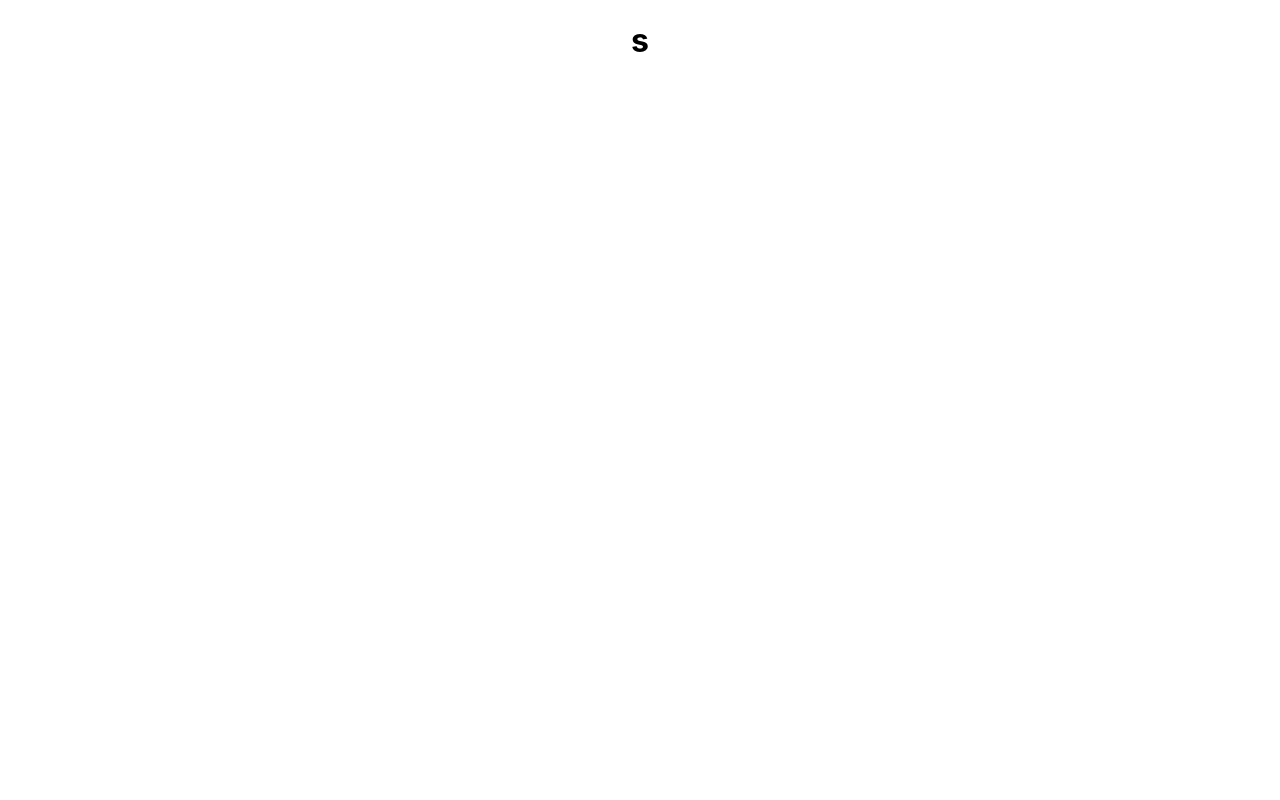
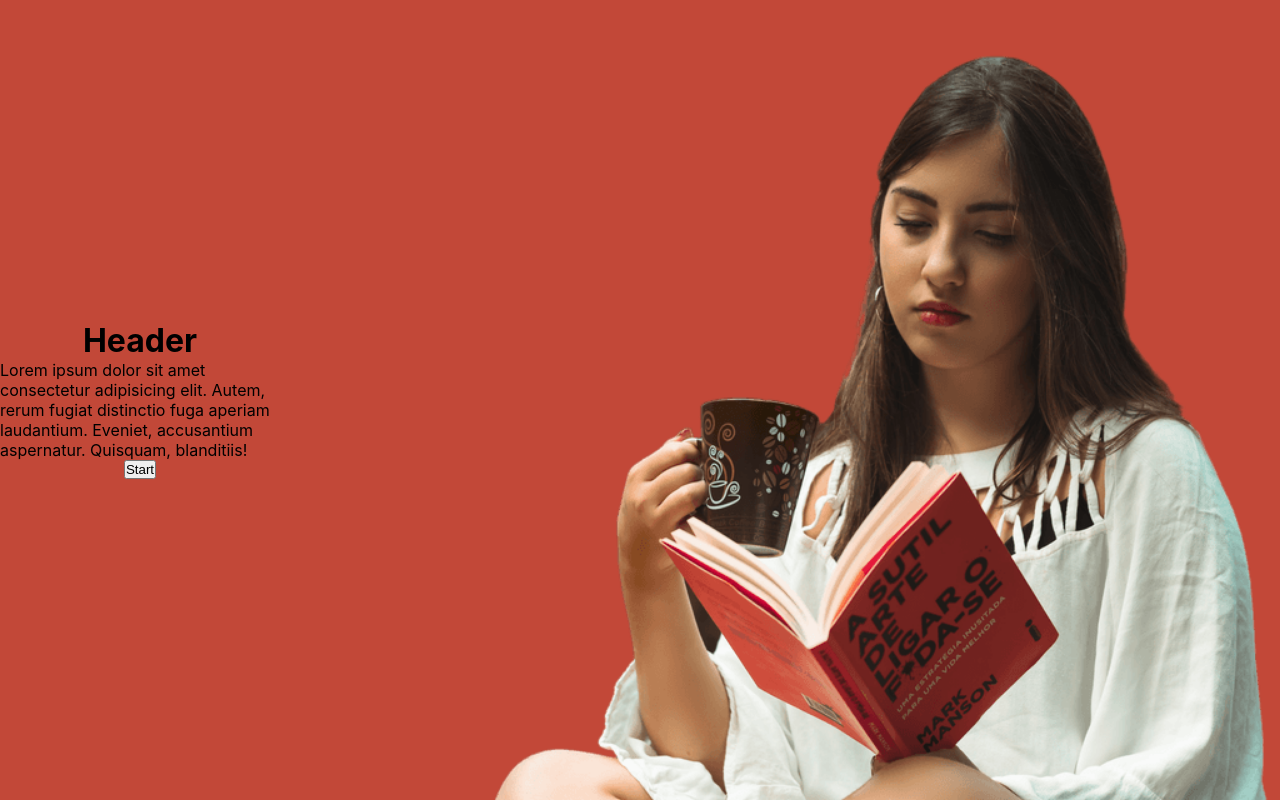
Before and after one commit to mohammadkhalaf/bookie, a React (Create React App) app in the folder client/: page / in a window 1280 px wide. Built offline with nearby package versions, Linux system fonts and the light colour scheme; the HTML template or start-up script is replaced by a standard one.

Commit message:
add router

```diff
--- a/client/src/App.css
+++ b/client/src/App.css
@@ -1,38 +1,5 @@
-.App {
-  text-align: center;
+* {
+  padding: 0;
+  margin: 0;
+  box-sizing: border-box;
 }
-
-.App-logo {
-  height: 40vmin;
-  pointer-events: none;
-}
-
-@media (prefers-reduced-motion: no-preference) {
-  .App-logo {
-    animation: App-logo-spin infinite 20s linear;
-  }
-}
-
-.App-header {
-  background-color: #282c34;
-  min-height: 100vh;
-  display: flex;
-  flex-direction: column;
-  align-items: center;
-  justify-content: center;
-  font-size: calc(10px + 2vmin);
-  color: white;
-}
-
-.App-link {
-  color: #61dafb;
-}
-
-@keyframes App-logo-spin {
-  from {
-    transform: rotate(0deg);
-  }
-  to {
-    transform: rotate(360deg);
-  }
-}
--- a/client/src/App.js
+++ b/client/src/App.js
@@ -1,9 +1,20 @@
+import { BrowserRouter, Routes, Route } from 'react-router-dom';
+import LandingPage from './pages/landingpage/LandingPage';
+import Homepage from './pages/Home/Homepage';
+import Error from './pages/Error/Error';
+
 import './App.css';
 
 function App() {
   return (
     <div className='App'>
-      <h1>s</h1>
+      <BrowserRouter>
+        <Routes>
+          <Route path='/' element={<LandingPage />} />
+          <Route path='/home' element={<Homepage />} />
+          <Route path='*' element={<Error />} />
+        </Routes>
+      </BrowserRouter>
     </div>
   );
 }
--- /dev/null
+++ b/client/src/components/Login/Login.jsx
@@ -0,0 +1,46 @@
+import { useState } from 'react';
+import Register from '../Register/Register';
+const userObject = {};
+
+const Login = () => {
+  const [user, setUser] = useState(userObject);
+  const [register, setRegister] = useState(false);
+
+  const changeHandler = (e) => {
+    console.log(e.target);
+  };
+  const submitHandler = (e) => {
+    e.preventDefault();
+  };
+  const toggleHandler = () => {
+    setRegister(!register);
+  };
+  return (
+    <div>
+      {!register && <Register />}
+      {register && (
+        <>
+          <form onSubmit={submitHandler}>
+            <h1>Login</h1>
+
+            <label>
+              <span>Email:</span>
+              <input type='email' />
+            </label>
+            <label>
+              <span>Password:</span>
+              <input type='password' />
+            </label>
+            <button>Login</button>
+          </form>
+          <p>
+            Do not have an account
+            <button onClick={toggleHandler}>Register here</button>
+          </p>
+        </>
+      )}
+    </div>
+  );
+};
+
+export default Login;
--- /dev/null
+++ b/client/src/components/Register/Register.jsx
@@ -0,0 +1,54 @@
+import { useState } from 'react';
+import Login from '../Login/Login';
+const userObject = {};
+
+const Register = () => {
+  const [user, setUser] = useState(userObject);
+  const [register, setRegister] = useState(true);
+
+  const changeHandler = (e) => {
+    console.log(e.target);
+  };
+  const submitHandler = (e) => {
+    e.preventDefault();
+  };
+  const toggleHandler = () => {
+    setRegister(!register);
+    console.log('s');
+  };
+  return (
+    <div>
+      {register && <Login />}
+      {!register && (
+        <>
+          <form onSubmit={submitHandler}>
+            <h1>Register</h1>
+            <label>
+              <span>Name:</span>
+              <input type='text' />
+            </label>
+            <label>
+              <span>Email:</span>
+              <input type='email' />
+            </label>
+            <label>
+              <span>Password:</span>
+              <input type='password' />
+            </label>
+            <label>
+              <span>Confirm Password:</span>
+              <input type='password' />
+            </label>
+            <button>Register</button>
+            <p>
+              Do you have an account?
+              <button onClick={toggleHandler}>Login</button>
+            </p>
+          </form>
+        </>
+      )}
+    </div>
+  );
+};
+
+export default Register;
--- /dev/null
+++ b/client/src/pages/Error/Error.jsx
@@ -0,0 +1,14 @@
+import React from 'react';
+import { Link } from 'react-router-dom';
+
+const Error = () => {
+  return (
+    <div>
+      <h1>Not found</h1>
+
+      <Link to='/'>Back home</Link>
+    </div>
+  );
+};
+
+export default Error;
--- /dev/null
+++ b/client/src/pages/Home/Homepage.jsx
@@ -0,0 +1,7 @@
+import React from 'react';
+
+const Homepage = () => {
+  return <div>Homepage</div>;
+};
+
+export default Homepage;
--- /dev/null
+++ b/client/src/pages/landingpage/Landing.module.css
@@ -0,0 +1,45 @@
+.landingpage {
+  display: flex;
+
+  width: 100%;
+  height: 100vh;
+  background-color: #c24838;
+}
+.info {
+  flex-basis: 30%;
+  display: flex;
+  flex-direction: column;
+
+  height: 100%;
+
+  align-items: center;
+  justify-content: center;
+}
+.imgContainer {
+  flex-basis: 70%;
+  height: 100%;
+}
+.img {
+  height: 100%;
+  display: flex;
+  align-items: center;
+  justify-content: center;
+}
+img {
+  /* background-color: #c9bfbf; */
+
+  height: 100%;
+  max-width: 80rem;
+  object-fit: cover;
+
+  /* border-radius: 50%; */
+}
+@media screen and (max-width: 850px) {
+  .imgContainer {
+    display: none;
+  }
+  .info {
+    flex-basis: 100%;
+    background-color: red;
+  }
+}
--- /dev/null
+++ b/client/src/pages/landingpage/LandingPage.jsx
@@ -0,0 +1,41 @@
+import classes from './Landing.module.css';
+import book from '../../assets/landingimg.png';
+import Register from '../../components/Register/Register';
+import { useState } from 'react';
+
+const LandingPage = () => {
+  const [register, setRegister] = useState(false);
+  const RegisterHandler = () => {
+    setRegister(!register);
+  };
+  return (
+    <>
+      {/* <nav className={classes.nav}>
+        <h1>header</h1>
+      </nav> */}
+      <main className={classes.landingpage}>
+        <div className={classes.info}>
+          {register && <Register />}
+          {!register && (
+            <>
+              <h1>Header</h1>
+              <p>
+                Lorem ipsum dolor sit amet consectetur adipisicing elit. Autem,
+                rerum fugiat distinctio fuga aperiam laudantium. Eveniet,
+                accusantium aspernatur. Quisquam, blanditiis!
+              </p>
+              <button onClick={RegisterHandler}>Start</button>
+            </>
+          )}
+        </div>
+        <div className={classes.imgContainer}>
+          <div className={classes.img}>
+            <img src={book} alt='' />
+          </div>
+        </div>
+      </main>
+    </>
+  );
+};
+
+export default LandingPage;
```
Also changed, not shown: client/src/assets/landingimg.png (added), client/src/components/Login/Login.module.css (added), client/src/components/Register/Register.module.css (added), client/src/pages/Error/Error.module.css (added), client/src/pages/Home/Home.module.css (added).
